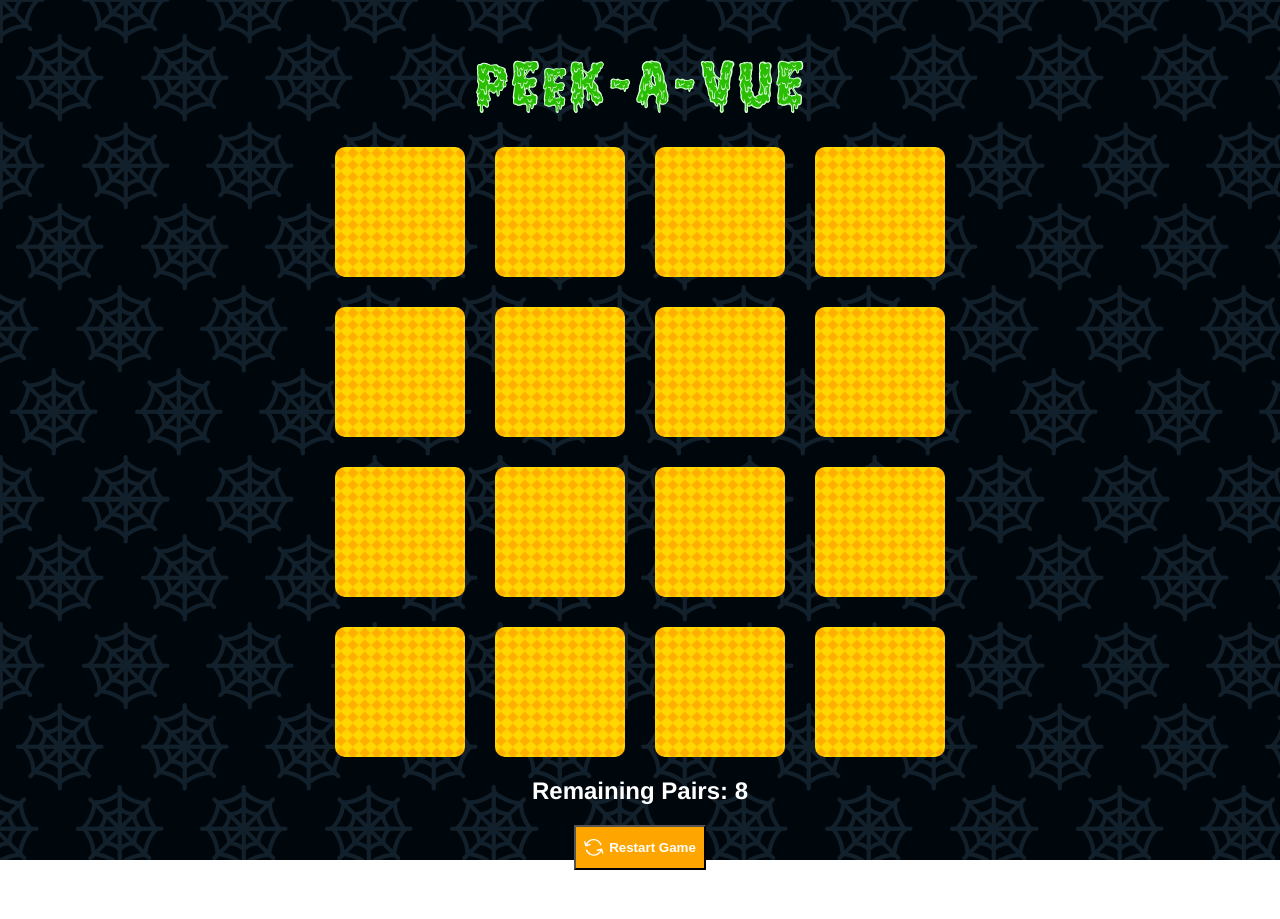
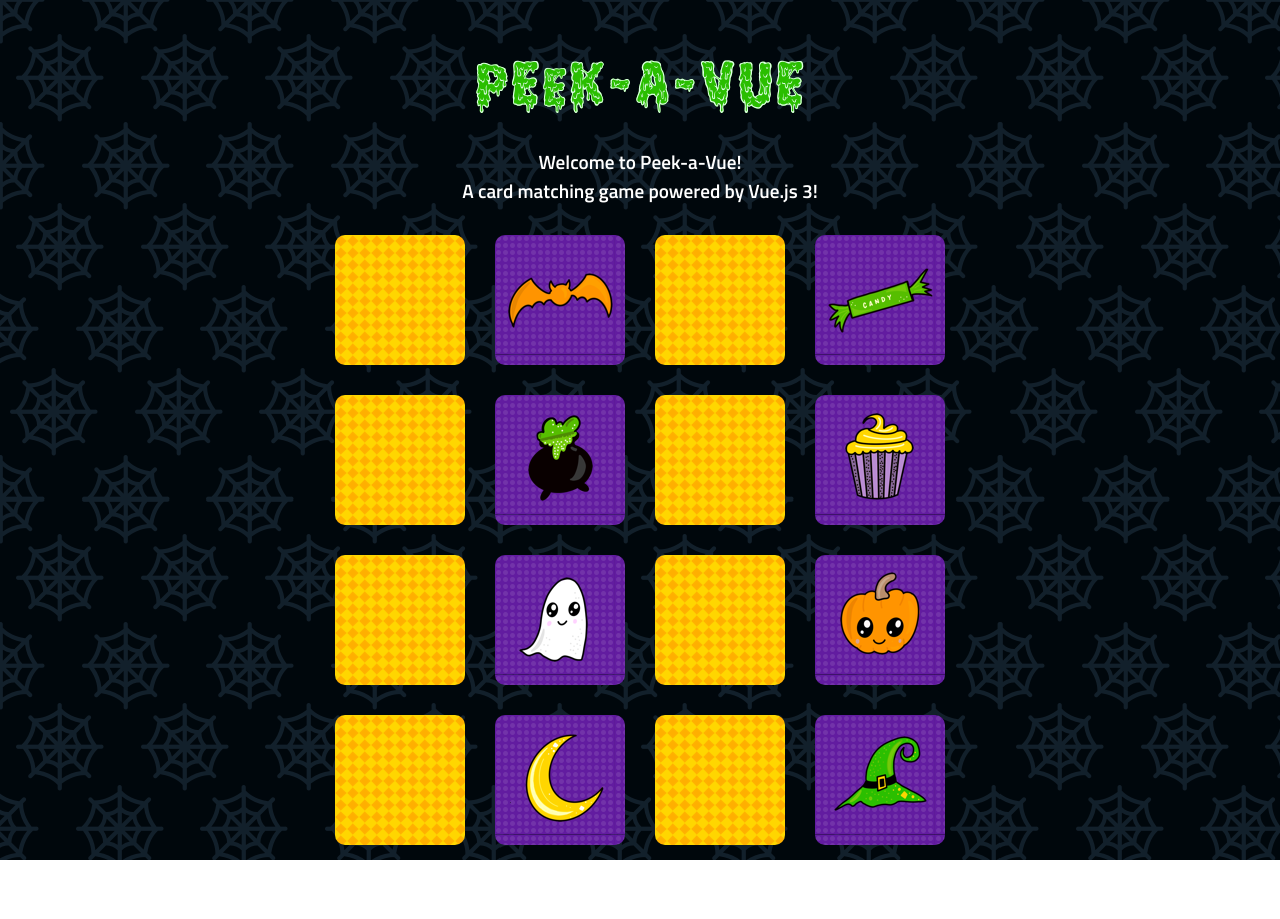
Before and after one commit to albertoaa/peek-a-vue, a Vue app: page / in a window 1280 px wide. Shown: the top 919 px of the page. Before the commit the page ends 870 px from the top, so only its background shows below. Built offline with nearby package versions, Linux system fonts and the light colour scheme.

Commit message:
feat: tweaks to board page experience

```diff
--- a/package.json
+++ b/package.json
@@ -8,6 +8,7 @@
     "lint": "vue-cli-service lint"
   },
   "dependencies": {
+    "canvas-confetti": "^1.6.0",
     "core-js": "^3.8.3",
     "lodash": "^4.17.21",
     "vue": "^3.2.13"
--- a/public/index.html
+++ b/public/index.html
@@ -1,15 +1,21 @@
 <!DOCTYPE html>
 <html lang="">
   <head>
-    <meta charset="utf-8">
-    <meta http-equiv="X-UA-Compatible" content="IE=edge">
-    <meta name="viewport" content="width=device-width,initial-scale=1.0">
-    <link rel="icon" href="<%= BASE_URL %>favicon.ico">
+    <meta charset="utf-8" />
+    <meta http-equiv="X-UA-Compatible" content="IE=edge" />
+    <meta name="viewport" content="width=device-width,initial-scale=1.0" />
+    <link rel="icon" href="<%= BASE_URL %>favicon.ico" />
+    <link rel="preconnect" href="https://fonts.googleapis.com" />
+    <link rel="preconnect" href="https://fonts.gstatic.com" crossorigin />
+    <link href="https://fonts.googleapis.com/css2?family=Titillium+Web:wght@600&display=swap" rel="stylesheet" />
     <title><%= htmlWebpackPlugin.options.title %></title>
   </head>
   <body>
     <noscript>
-      <strong>We're sorry but <%= htmlWebpackPlugin.options.title %> doesn't work properly without JavaScript enabled. Please enable it to continue.</strong>
+      <strong
+        >We're sorry but <%= htmlWebpackPlugin.options.title %> doesn't work properly without JavaScript enabled. Please enable it
+        to continue.</strong
+      >
     </noscript>
     <div id="app"></div>
     <!-- built files will be auto injected -->
--- a/src/App.vue
+++ b/src/App.vue
@@ -1,6 +1,10 @@
 <template>
   <h1 class="sr-only">Peek-a-Vue</h1>
   <img src="/images/peek-a-vue-title.png" alt="peek-a-vue-title" class="title" />
+  <section class="description">
+    <p>Welcome to Peek-a-Vue!</p>
+    <p>A card matching game powered by Vue.js 3!</p>
+  </section>
   <transition-group tag="section" class="game-board" name="shuffle-card">
     <Card
       v-for="card in cardList"
@@ -12,13 +16,15 @@
       @select-card="flipCard"
     />
   </transition-group>
-  <h2>{{ status }}</h2>
-  <button @click="restartGame" class="button"><img src="/images/restart.svg" alt="Restart Icon" />Restart Game</button>
+  <h2 class="status">{{ status }}</h2>
+  <button v-if="newPlayer" @click="startGame" class="button"><img src="/images/play.svg" alt="Play Icon" />Start Game</button>
+  <button v-else @click="restartGame" class="button"><img src="/images/restart.svg" alt="Restart Icon" />Restart Game</button>
 </template>
 
 <script>
 import { computed, ref, watch } from 'vue';
 import Card from './components/Card.vue';
+import { launchConfetti } from './utilities/confetti.js';
 import _ from 'lodash';
 
 export default {
@@ -27,6 +33,7 @@
     Card,
   },
   setup() {
+    const newPlayer = ref(true);
     const cardList = ref([]);
     const cardItems = ['bat', 'candy', 'cauldron', 'cupcake', 'ghost', 'pumpkin', 'moon', 'witch-hat'];
 
@@ -41,7 +48,7 @@
       cardList.value.push({
         value: item,
         variant: 2,
-        visible: false,
+        visible: true,
         position: null,
         matched: false,
       });
@@ -53,6 +60,11 @@
         position: index,
       };
     });
+
+    const startGame = () => {
+      newPlayer.value = false;
+      restartGame();
+    };
 
     const userSelection = ref([]);
     const status = computed(() => {
@@ -94,6 +106,12 @@
       }
     };
 
+    watch(remainingPairs, (currentValue) => {
+      if (currentValue === 0) {
+        launchConfetti();
+      }
+    });
+
     watch(
       userSelection,
       (currentValue) => {
@@ -117,7 +135,7 @@
       { deep: true }
     );
 
-    return { cardList, flipCard, userSelection, status, restartGame };
+    return { cardList, flipCard, userSelection, status, restartGame, startGame, newPlayer };
   },
 };
 </script>
@@ -155,15 +173,33 @@
   grid-row-gap: 30px;
 }
 
+.description {
+  font-family: 'Titillium Web', sans-serif;
+  font-size: 20px;
+}
+
+.description p {
+  margin: 0;
+  font-size: 1.2rem;
+}
+
+.description p:last-child {
+  margin-bottom: 30px;
+}
+
 .button {
   background-color: orange;
   color: white;
-  padding: 0.75rem 0.5rem;
+  padding: 0.75rem 1rem;
   display: flex;
   align-items: center;
   justify-content: center;
   margin: 0 auto;
   font-weight: bold;
+  font-family: 'Titillium Web', sans-serif;
+  font-size: 1.1rem;
+  border: 0;
+  border-radius: 10px;
 }
 
 .button img {
@@ -189,4 +225,8 @@
 .shuffle-card-move {
   transition: transform 0.8s ease-in;
 }
+
+.status {
+  font-family: 'Titillium Web', sans-serif;
+}
 </style>
--- /dev/null
+++ b/src/utilities/confetti.js
@@ -0,0 +1,29 @@
+import confetti from 'canvas-confetti';
+
+export const launchConfetti = () => {
+  const end = Date.now() + 5 * 1000;
+
+  // go Buckeyes!
+  const colors = ['#34495e', '#41b883'];
+
+  (function frame() {
+    confetti({
+      particleCount: 2,
+      angle: 60,
+      spread: 55,
+      origin: { x: 0 },
+      colors: colors,
+    });
+    confetti({
+      particleCount: 2,
+      angle: 120,
+      spread: 55,
+      origin: { x: 1 },
+      colors: colors,
+    });
+
+    if (Date.now() < end) {
+      requestAnimationFrame(frame);
+    }
+  })();
+};
```
Also changed, not shown: 1 other file (tests, documents, lock files or other folders).
